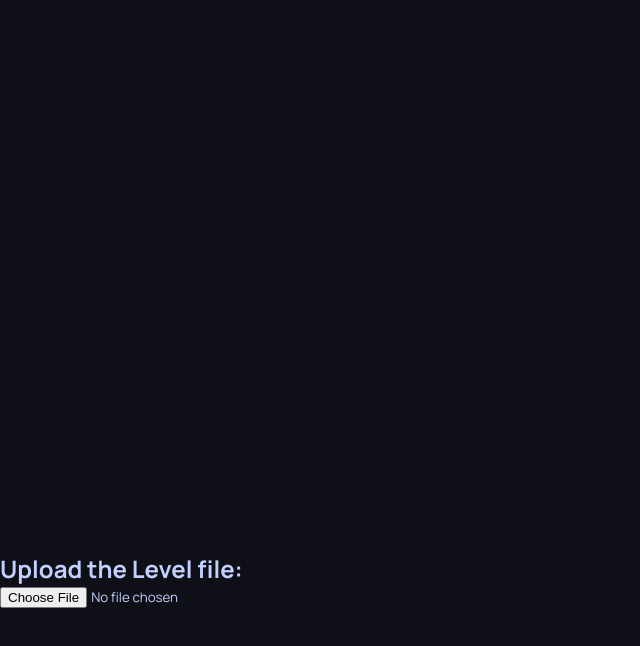
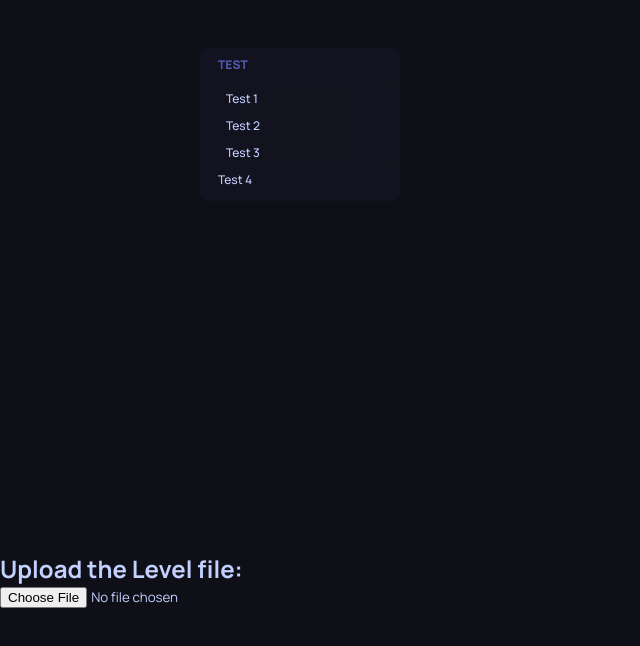
Before and after one commit to gdext/app, a React (Vite) app: page / in a window 1280 px wide. Shown: the part 152-798 px from the top of the page, without its empty margins (0-640 px from the left). Built offline with nearby package versions, Linux system fonts and the light colour scheme.

Commit message:
add a test temporary options menu to app

```diff
--- a/src/App.tsx
+++ b/src/App.tsx
@@ -2,7 +2,27 @@ import { useState, useRef } from 'react';
 import { useSize } from 'ahooks';
 import { GDRWebCanvas } from 'gdrweb-react';
 
+import OptionsMenu from './components/OptionsMenu';
+import { MenuOption } from './components/OptionsMenu/components/Option';
+
 import './App.scss';
+
+let testMenu: MenuOption[] = [
+    { label: 'Test 1', icon: 'newFile', suboptions: [
+        { label: 'Test 1.1' },
+        { label: 'Test 1.2' },
+        { label: 'Test 1.3' },
+        { label: 'Recursion', suboptions: [] },
+    ] },
+    { label: 'Test 2', icon: 'save' },
+    { label: 'Test 3', icon: 'open' },
+    { label: 'Test 4', suboptions: [
+        { label: 'Test 4.1', icon: 'arrowRight' },
+        { label: 'Test 4.2', icon: 'arrowRight' },
+        { label: 'Test 4.3', icon: 'arrowRight' },
+    ] },
+];
+testMenu![0].suboptions![3].suboptions! = testMenu;
 
 const App = () => {
 
@@ -25,6 +45,13 @@ const App = () => {
                     }}
                 />
             </div>
+            <div style={{ position: 'absolute', top: 200, left: 200, zIndex: 1000 }}>
+                <OptionsMenu
+                    title="Test"
+                    options={testMenu}
+                    translucent
+                />
+            </div>
             <div>
                 <h2>Upload the Level file:</h2>
                 <input type="file" onChange={(e) => {
```
